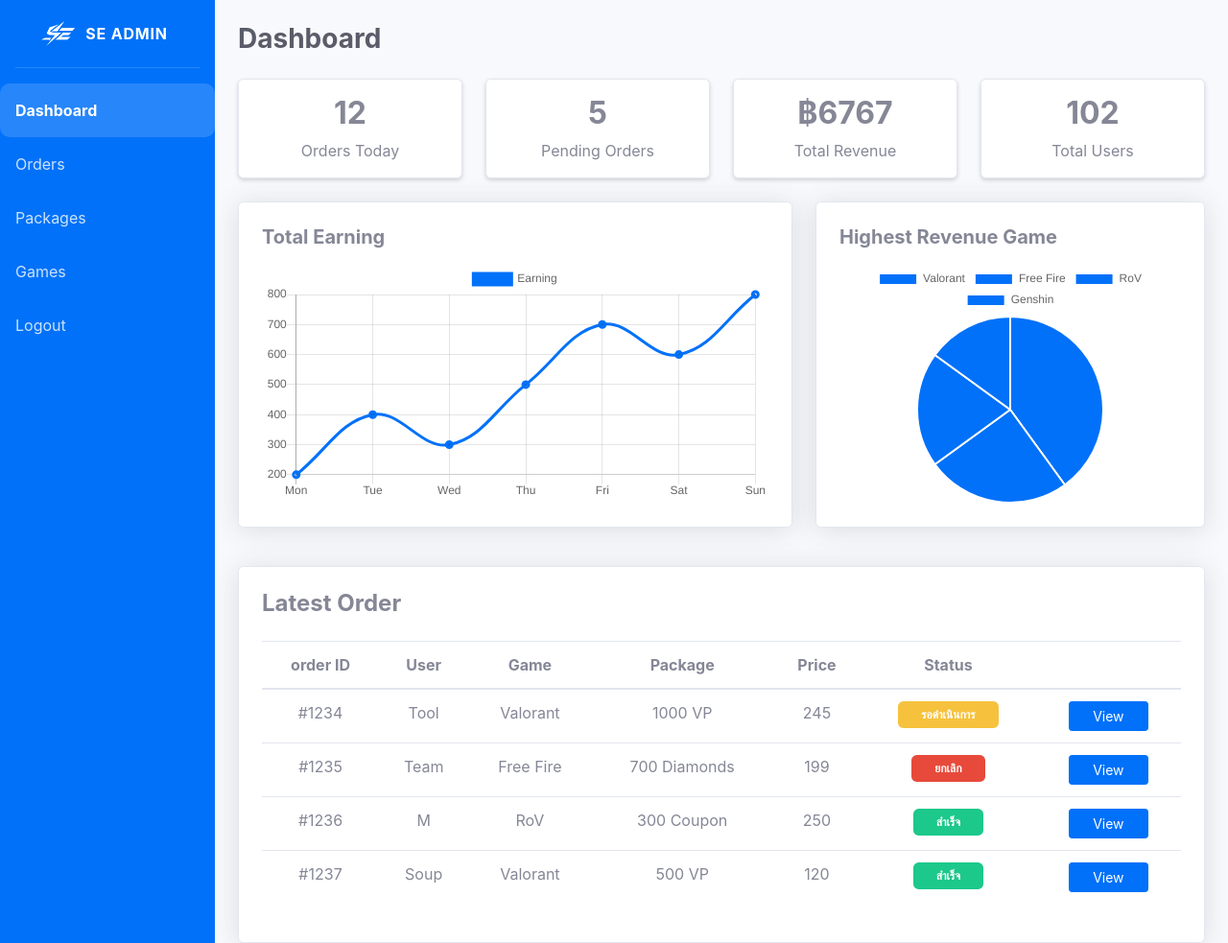
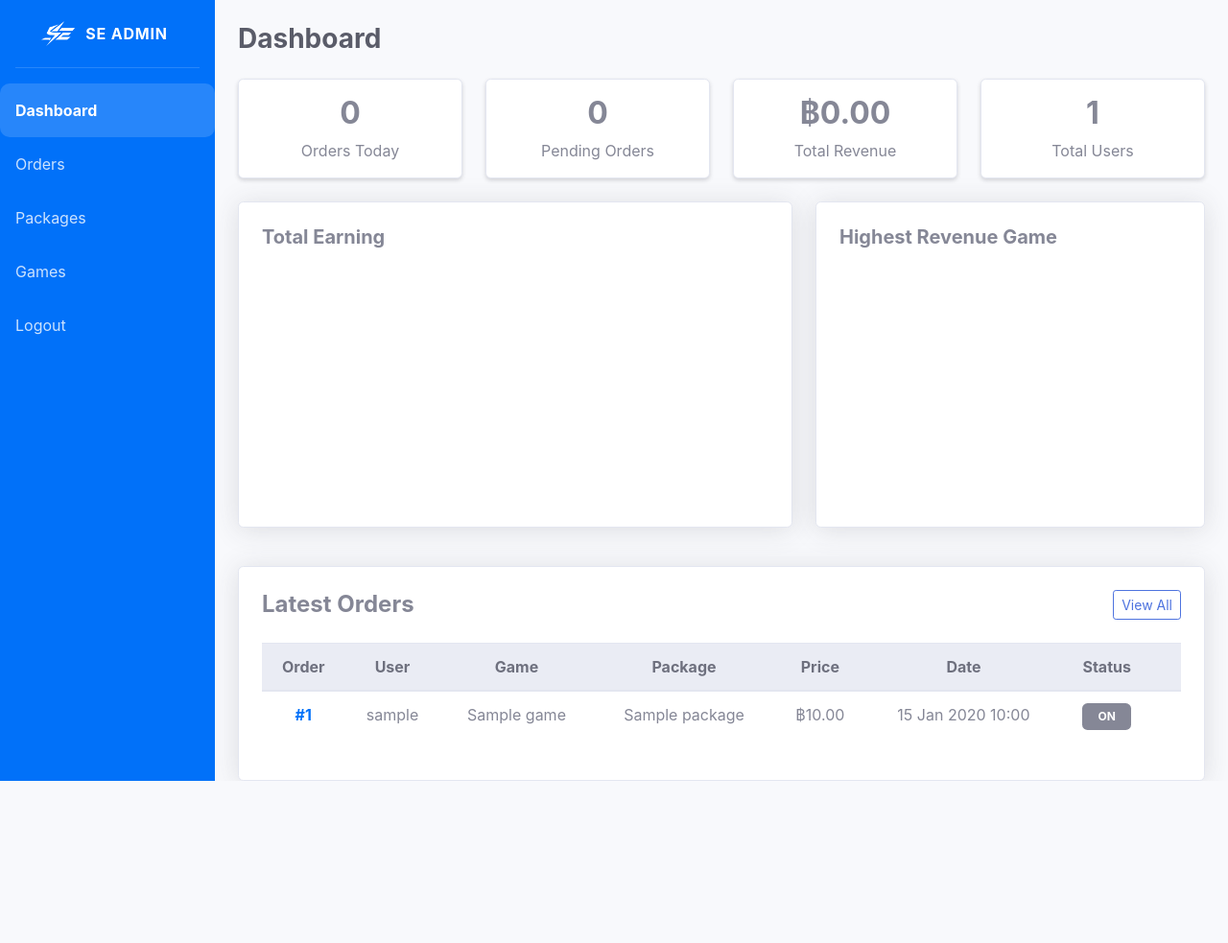
Before and after one commit to cybonening-droid/SE-Top-up, a PHP site: page / in a window 1280 px wide. Shown: the whole page at 96% size. After the commit the page ends 814 px from the top, so only its background shows below. Run offline with PHP 8.4, Linux system fonts and the light colour scheme; the visitor is signed in with stand-in values (Sample User, id 1); tables that the repository leaves empty or names only in its code hold one stand-in row (values such as "Sample post"); a map, chart or similar area stays blank.

Commit message:
dynamic dashboard

```diff
--- a/admin/index.php
+++ b/admin/index.php
@@ -1,6 +1,97 @@
 <?php
 require_once "auth.php";
-$activePage = "dashboard"; ?>
+require_once "../config/db.php";
+$activePage = "dashboard";
+/* Orders Today */
+$qToday = $conn->query("
+SELECT COUNT(*) as total
+FROM orders
+WHERE DATE(created_at) = CURDATE()
+");
+$ordersToday = $qToday->fetch_assoc()['total'];
+
+/* Pending Orders */
+$qPending = $conn->query("
+SELECT COUNT(*) as total
+FROM orders
+WHERE status='PENDING'
+");
+$pendingOrders = $qPending->fetch_assoc()['total'];
+
+/* Total Revenue */
+$qRevenue = $conn->query("
+SELECT SUM(packages.price) as total
+FROM orders
+JOIN packages ON orders.package_id = packages.id
+WHERE orders.status='SUCCESS'
+");
+$totalRevenue = $qRevenue->fetch_assoc()['total'] ?? 0;
+
+/* Total Users */
+$qUsers = $conn->query("
+SELECT COUNT(*) as total
+FROM users
+");
+$totalUsers = $qUsers->fetch_assoc()['total'];
+
+$latestOrders = $conn->query("
+SELECT
+orders.id,
+users.username,
+packages.name AS package_name,
+packages.price,
+games.name AS game_name,
+orders.status,
+orders.created_at
+FROM orders
+JOIN users ON orders.user_id = users.id
+JOIN packages ON orders.package_id = packages.id
+JOIN games ON packages.game_id = games.id
+ORDER BY orders.created_at DESC
+LIMIT 5
+");
+/* ===== Revenue Last 7 Days ===== */
+
+$revenueData = [];
+
+$query = $conn->query("
+SELECT
+DATE(orders.created_at) as day,
+SUM(packages.price) as revenue
+FROM orders
+JOIN packages ON orders.package_id = packages.id
+WHERE orders.status='SUCCESS'
+AND orders.created_at >= CURDATE() - INTERVAL 7 DAY
+GROUP BY DATE(orders.created_at)
+ORDER BY DATE(orders.created_at)
+");
+
+if($query){
+    while($row = $query->fetch_assoc()){
+        $revenueData[] = $row;
+    }
+}
+
+/* ===== Top Revenue Game ===== */
+
+$gameRevenue = [];
+
+$query = $conn->query("
+SELECT
+games.name,
+SUM(packages.price) as revenue
+FROM orders
+JOIN packages ON orders.package_id = packages.id
+JOIN games ON packages.game_id = games.id
+WHERE orders.status='SUCCESS'
+GROUP BY games.id
+");
+
+while($row = $query->fetch_assoc()){
+    $gameRevenue[] = $row;
+}
+?>
+
   <?php include "partials/header.php"; ?>
   <?php include("partials/sidebar.php"); ?>
 
@@ -23,7 +114,7 @@ $activePage = "dashboard"; ?>
           <!-- Orders Today -->
           <div class="col-md-3 mb-4">
             <div class="card shadow-sm p-3 text-center">
-              <h2 class="font-weight-bold">12</h2>
+              <h2 class="font-weight-bold"><?= $ordersToday ?></h2>
               <p class="text-muted mb-0">Orders Today</p>
             </div>
           </div>
@@ -31,7 +122,7 @@ $activePage = "dashboard"; ?>
           <!-- Pending Orders -->
           <div class="col-md-3 mb-4">
             <div class="card shadow-sm p-3 text-center">
-              <h2 class="font-weight-bold">5</h2>
+              <h2 class="font-weight-bold"><?= $pendingOrders ?></h2>
               <p class="text-muted mb-0">Pending Orders</p>
             </div>
           </div>
@@ -39,7 +130,7 @@ $activePage = "dashboard"; ?>
           <!-- Total Revenue -->
           <div class="col-md-3 mb-4">
             <div class="card shadow-sm p-3 text-center">
-              <h2 class="font-weight-bold">฿6767</h2>
+              <h2 class="font-weight-bold">฿<?= number_format($totalRevenue,2) ?></h2>
               <p class="text-muted mb-0">Total Revenue</p>
             </div>
           </div>
@@ -47,7 +138,7 @@ $activePage = "dashboard"; ?>
           <!-- Total Users -->
           <div class="col-md-3 mb-4">
             <div class="card shadow-sm p-3 text-center">
-              <h2 class="font-weight-bold">102</h2>
+              <h2 class="font-weight-bold"><?= $totalUsers ?></h2>
               <p class="text-muted mb-0">Total Users</p>
             </div>
           </div>
@@ -87,96 +178,89 @@ $activePage = "dashboard"; ?>
         <!-- Latest Order Table -->
         <div class="card shadow p-4 mt-3">
 
-          <h4 class="font-weight-bold mb-4">Latest Order</h4>
+          <div class="d-flex justify-content-between align-items-center mb-4">
+              <h4 class="font-weight-bold mb-0">Latest Orders</h4>
 
-          <table class="table text-center">
-            <thead>
+              <a href="orders.php" class="btn btn-sm btn-outline-primary">
+                  View All
+              </a>
+          </div>
+
+          <div class="table-responsive">
+
+            <table class="table text-center align-middle">
+
+            <thead class="thead-light">
+
             <tr>
-                <th>order ID</th>
+            <th>Order</th>
             <th>User</th>
             <th>Game</th>
             <th>Package</th>
             <th>Price</th>
+            <th>Date</th>
             <th>Status</th>
             <th></th>
             </tr>
+
             </thead>
 
             <tbody>
+
+              <?php while($row = $latestOrders->fetch_assoc()): ?>
+
+              <?php
+              $statusClass = [
+              'pending' => 'warning',
+              'success' => 'success',
+              'cancel' => 'danger'
+              ];
+
+              $badgeColor = $statusClass[strtolower($row['status'])] ?? 'secondary';
+              ?>
+
               <tr>
-                <td>#1234</td>
-                <td>Tool</td>
-                <td>Valorant</td>
-                <td>1000 VP</td>
-                <td>245</td>
+
               <td>
-                  <span class="badge badge-warning px-4 py-2">
-                    รอดำเนินการ
+              <a href="orders.php?id=<?= $row['id'] ?>" class="font-weight-bold">
+              #<?= $row['id'] ?>
+              </a>
+              </td>
+
+              <td>
+              <?= htmlspecialchars($row['username']) ?>
+              </td>
+
+              <td>
+              <?= htmlspecialchars($row['game_name']) ?>
+              </td>
+
+              <td>
+              <?= htmlspecialchars($row['package_name']) ?>
+              </td>
+
+              <td>
+              ฿<?= number_format($row['price'],2) ?>
+              </td>
+
+              <td>
+              <?= date("d M Y H:i", strtotime($row['created_at'])) ?>
+              </td>
+
+              <td>
+              <span class="badge badge-<?= $badgeColor ?> px-3 py-2">
+              <?= $row['status'] ?>
               </span>
-                </td>
-                <td>
-                  <button class="btn btn-primary btn-sm px-4">
-                    View
-                  </button>
               </td>
               </tr>
 
-              <tr>
-                <td>#1235</td>
-                <td>Team</td>
-                <td>Free Fire</td>
-                <td>700 Diamonds</td>
-                <td>199</td>
-                <td>
-                  <span class="badge badge-danger px-4 py-2">
-                    ยกเลิก
-                  </span>
-                </td>
-                <td>
-                  <button class="btn btn-primary btn-sm px-4">
-                    View
-                  </button>
-                </td>
-              </tr>
-
-              <tr>
-                <td>#1236</td>
-                <td>M</td>
-                <td>RoV</td>
-                <td>300 Coupon</td>
-                <td>250</td>
-                <td>
-                  <span class="badge badge-success px-4 py-2">
-                    สำเร็จ
-                  </span>
-                </td>
-                <td>
-                  <button class="btn btn-primary btn-sm px-4">
-                    View
-                  </button>
-                </td>
-              </tr>
-
-              <tr>
-                <td>#1237</td>
-                <td>Soup</td>
-                <td>Valorant</td>
-                <td>500 VP</td>
-                <td>120</td>
-                <td>
-                  <span class="badge badge-success px-4 py-2">
-                    สำเร็จ
-                  </span>
-                </td>
-                <td>
-                  <button class="btn btn-primary btn-sm px-4">
-                    View
-                  </button>
-                </td>
-              </tr>
+              <?php endwhile; ?>
 
             </tbody>
+
           </table>
+
+          </div>
 
         </div>
 
--- a/admin/js/dashboard.js
+++ b/admin/js/dashboard.js
@@ -1,38 +1,77 @@
-// Line Chart
-var ctx = document.getElementById("earningChart").getContext("2d");
+console.log("Revenue Data:", revenueData);
+console.log("Game Revenue:", gameRevenue);
 
-new Chart(ctx, {
-  type: "line",
-  data: {
-    labels: ["Mon","Tue","Wed","Thu","Fri","Sat","Sun"],
-    datasets: [{
-      label: "Earning",
-      data: [200,400,300,500,700,600,800],
-      borderColor: "#0171F9",
-      borderWidth: 3,
-      fill: false
+/* ===== Revenue Chart ===== */
+
+var ctx = document.getElementById("earningChart");
+
+if(ctx && revenueData.length){
+
+const revenueLabels = revenueData.map(r =>
+ new Date(r.day).toLocaleDateString("en-US",{weekday:"short"})
+);
+
+const revenueValues = revenueData.map(r => r.revenue);
+
+window.revenueChart = new Chart(ctx,{
+
+type:"line",
+
+data:{
+labels:revenueLabels,
+datasets:[{
+label:"Revenue",
+data:revenueValues,
+borderColor:"#0171F9",
+backgroundColor:"rgba(1,113,249,0.1)",
+borderWidth:3,
+tension:0.3,
+fill:true,
+pointRadius:4
 }]
 },
-  options: {
-    responsive: true,
-    maintainAspectRatio: false
+
+options:{
+responsive:true,
+maintainAspectRatio:false
 }
+
 });
 
-// Pie Chart
-var pieCtx = document.getElementById("gamePieChart").getContext("2d");
+}
 
-new Chart(pieCtx, {
-  type: "pie",
-  data: {
-    labels: ["Valorant","Free Fire","RoV","Genshin"],
-    datasets: [{
-      data: [40,25,20,15],
-      backgroundColor: ["#0171F9","#0171F9","#0171F9","#0171F9"]
+/* ===== Pie Chart ===== */
+
+var pieCtx = document.getElementById("gamePieChart");
+
+if(pieCtx && gameRevenue.length){
+
+const gameLabels = gameRevenue.map(g => g.name);
+const gameValues = gameRevenue.map(g => g.revenue);
+
+window.gameChart = new Chart(pieCtx,{
+
+type:"pie",
+
+data:{
+labels:gameLabels,
+datasets:[{
+data:gameValues,
+backgroundColor:[
+"#0171F9",
+"#1cc88a",
+"#36b9cc",
+"#f6c23e",
+"#e74a3b"
+]
 }]
 },
-  options: {
-    responsive: true,
-    maintainAspectRatio: false
+
+options:{
+responsive:true,
+maintainAspectRatio:false
 }
+
 });
+
+}
--- a/admin/partials/footer.php
+++ b/admin/partials/footer.php
@@ -3,6 +3,13 @@
 
 <!-- Chart.js -->
 <script src="js/chart/Chart.min.js"></script>
+
+<script>
+const revenueData = <?= json_encode($revenueData) ?>;
+const gameRevenue = <?= json_encode($gameRevenue) ?>;
+</script>
+
+<!-- Dashboard Chart -->
 <script src="js/dashboard.js"></script>
 
 <!-- jQuery -->
```
Lines whose indentation alone changed are shown as unchanged.
